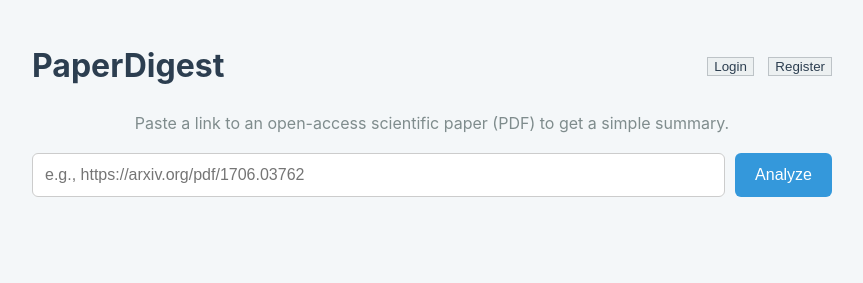
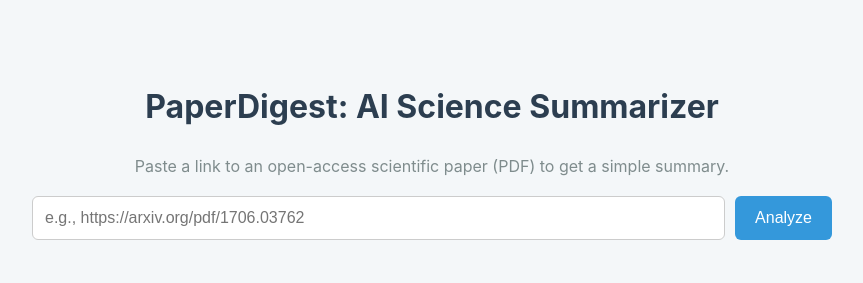
Before and after one commit to JonasRosenzweig/PaperDigest, a plain HTML site: page index.html in a window 1280 px wide. Shown: the whole page, without its empty margins (208-1071 px from the left). Drawn offline with Linux system fonts and the light colour scheme.

Commit message:
7th  Commit. Changes to index.html and main.py Removes login and register buttons, we will focus on account management functionality later. This version is the same as the 5th commit.

```diff
--- a/index.html
+++ b/index.html
@@ -1,6 +1,3 @@
-<!-- FILE: index.html -->
-<!-- This version includes the new header with non-functional login/register buttons. -->
-
 <!DOCTYPE html>
 <html lang="en">
 <head>
@@ -13,32 +10,10 @@
             background-color: #f4f7f9;
             color: #333;
             max-width: 800px;
-            margin: 20px auto; /* Reduced top margin */
+            margin: 40px auto;
             padding: 20px;
             line-height: 1.6;
         }
-        /* --- NEW STYLES FOR HEADER AND BUTTONS --- */
-        #header {
-            display: flex;
-            justify-content: space-between;
-            align-items: center;
-            margin-bottom: 20px;
-        }
-        #header h1 {
-            margin: 0; /* Remove default margin from h1 */
-            text-align: left;
-        }
-        #auth-buttons button {
-            margin-left: 10px;
-            background-color: #ecf0f1;
-            color: #2c3e50;
-            border: 1px solid #bdc3c7;
-        }
-        #auth-buttons button:hover {
-            background-color: #dbe0e3;
-        }
-        /* --- END NEW STYLES --- */
-
         h1 {
             color: #2c3e50;
             text-align: center;
@@ -107,18 +82,9 @@
 </head>
 <body>
 
-    <!-- NEW HEADER ELEMENT -->
-    <div id="header">
-        <h1>PaperDigest</h1>
-        <div id="auth-buttons">
-            <button onclick="alert('Login functionality not yet implemented.')">Login</button>
-            <button onclick="alert('Register functionality not yet implemented.')">Register</button>
-        </div>
-    </div>
-
+    <h1>PaperDigest: AI Science Summarizer</h1>
     <p style="text-align: center; color: #7f8c8d;">Paste a link to an open-access scientific paper (PDF) to get a simple summary.</p>
 
-    <!-- The rest of the body is unchanged -->
     <div id="input-container">
         <input type="text" id="url-input" placeholder="e.g., https://arxiv.org/pdf/1706.03762">
         <button id="analyze-btn">Analyze</button>
@@ -143,12 +109,14 @@
     </div>
 
     <script>
-        // The JavaScript does not need any changes for this step.
         const urlInput = document.getElementById('url-input');
         const analyzeBtn = document.getElementById('analyze-btn');
         const loader = document.getElementById('loader');
         const resultsContainer = document.getElementById('results-container');
         const errorMessage = document.getElementById('error-message');
+
+        // --- The backend API URL ---
+        // When you run your Python code, this is its address.
         const API_URL = 'http://127.0.0.1:8000/analyze';
 
         analyzeBtn.addEventListener('click', async () => {
@@ -157,6 +125,8 @@
                 alert('Please enter a URL.');
                 return;
             }
+
+            // --- Reset UI ---
             analyzeBtn.disabled = true;
             resultsContainer.style.display = 'none';
             errorMessage.style.display = 'none';
@@ -165,7 +135,9 @@
             try {
                 const response = await fetch(API_URL, {
                     method: 'POST',
-                    headers: { 'Content-Type': 'application/json' },
+                    headers: {
+                        'Content-Type': 'application/json',
+                    },
                     body: JSON.stringify({ url: url }),
                 });
 
@@ -173,11 +145,14 @@
                     const errorData = await response.json();
                     throw new Error(errorData.detail || 'An unknown error occurred.');
                 }
+
                 const data = await response.json();
                 displayResults(data);
+
             } catch (error) {
                 displayError(error.message);
             } finally {
+                // --- Re-enable UI ---
                 loader.style.display = 'none';
                 analyzeBtn.disabled = false;
             }
@@ -186,13 +161,15 @@
         function displayResults(data) {
             document.getElementById('summary-content').textContent = data.summary;
             document.getElementById('methodology-content').textContent = data.methodology;
+
             const takeawaysList = document.getElementById('takeaways-list');
-            takeawaysList.innerHTML = '';
+            takeawaysList.innerHTML = ''; // Clear old results
             data.takeaways.forEach(item => {
                 const li = document.createElement('li');
                 li.textContent = item;
                 takeawaysList.appendChild(li);
             });
+
             resultsContainer.style.display = 'block';
         }
 
```
Also changed, not shown: 1 other file.
